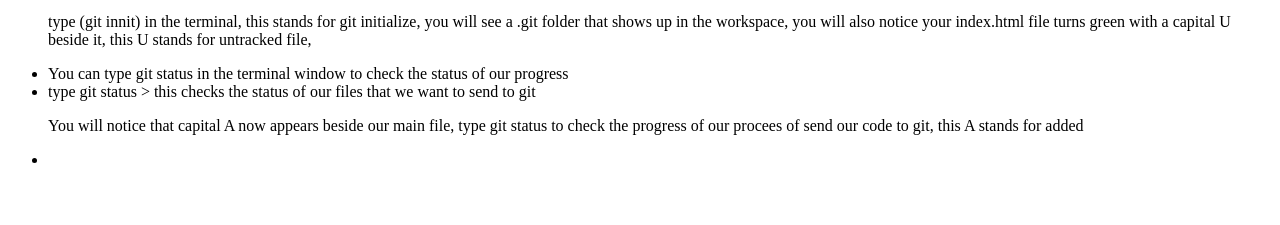
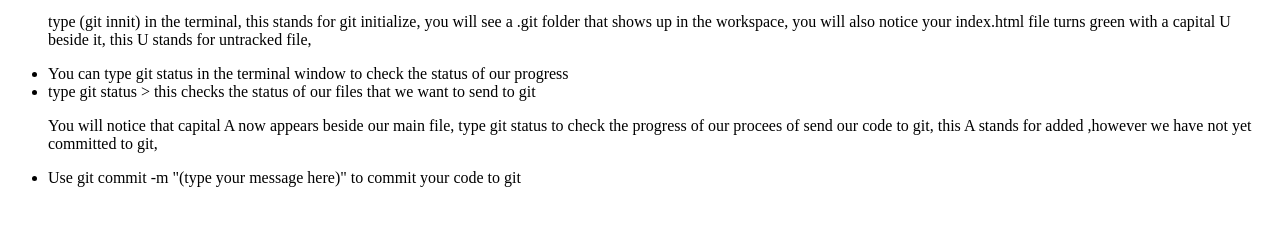
Before and after one commit to KAHWAIKK/learning-git-github, a plain HTML site: page index.html in a window 1280 px wide. Shown: the part 119-344 px from the top of the page. Drawn offline with Linux system fonts and the light colour scheme.

Commit message:
Third Commit

```diff
--- a/index.html
+++ b/index.html
@@ -15,8 +15,8 @@
             <li>click on terminal and choose New terminal</li>
             <p>type (git innit) in the terminal, this stands for git initialize, you will see a .git folder that shows up in the workspace, you will also notice your index.html file turns green with a capital U beside it, this U stands for untracked file,
                 <li>You can type git status in the terminal window to check the status of our progress</li>
-                <li>type git status > this checks the status of our files that we want to send to git<p>You will notice that capital A now appears beside our main file, type git status to check the progress of our procees of send our code to git, this A stands for added </p></li>
-                <li></li>
+                <li>type git status > this checks the status of our files that we want to send to git<p>You will notice that capital A now appears beside our main file, type git status to check the progress of our procees of send our code to git, this A stands for added ,however we have not yet committed to git,</p></li>
+                <li> Use git commit -m "(type your message here)" to commit your code to git</li>
             </p>
         </ul>
     </p>
```
